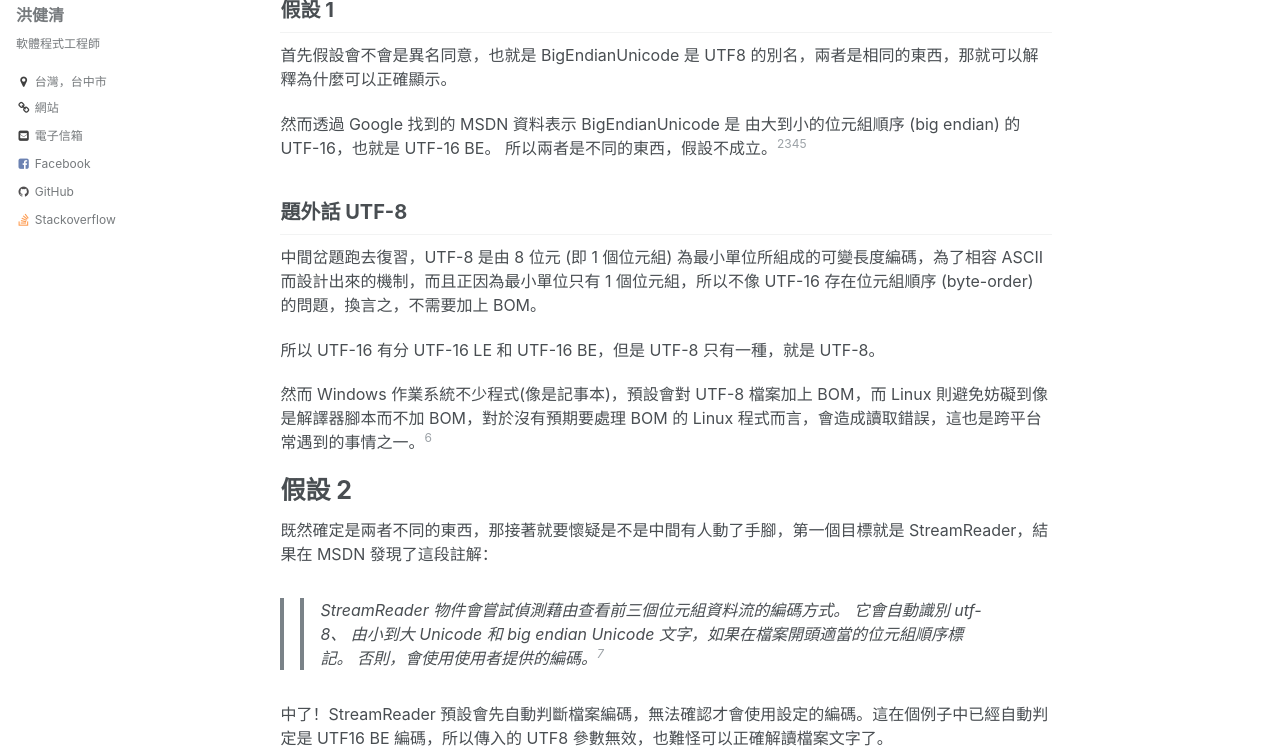
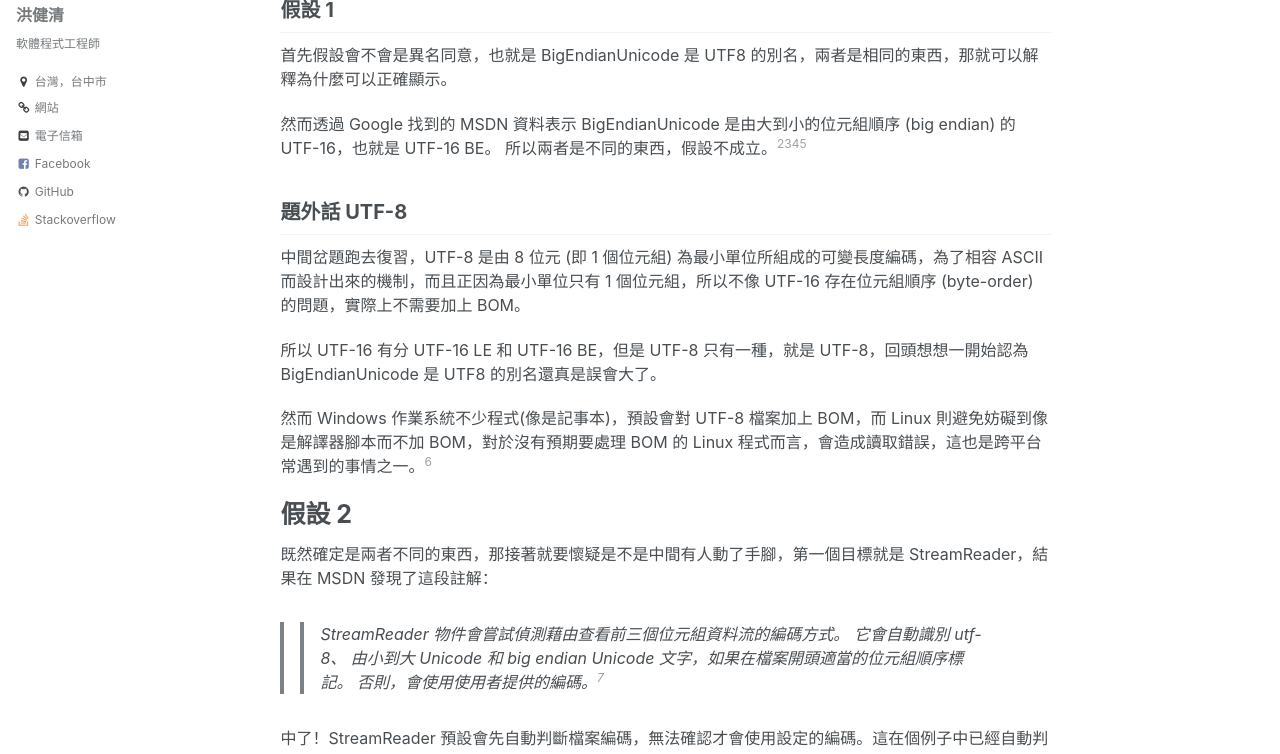
Before and after one commit to allyusd/twblog-source, a Jekyll site: the page built from _posts/2017-12-17-why-c-sharp-write-and-read-file-with-different-encoding but-success.md, in a window 1280 px wide and 900 px high, scrolled down 689 px, cut to the strip 146-900 px from the top of the window. Built offline with Jekyll 4.4.1, drawn with Linux system fonts in a browser that asks for light colours; comment, search, counter and statistics services are not loaded.

Commit message:
update: update post

```diff
--- a/_posts/2017-12-17-why-c-sharp-write-and-read-file-with-different-encoding but-success.md
+++ b/_posts/2017-12-17-why-c-sharp-write-and-read-file-with-different-encoding but-success.md
@@ -39,7 +39,7 @@ Console.ReadLine();
 
 首先假設會不會是異名同意，也就是 BigEndianUnicode 是 UTF8 的別名，兩者是相同的東西，那就可以解釋為什麼可以正確顯示。
 
-然而透過 Google 找到的 MSDN 資料表示 BigEndianUnicode 是 由大到小的位元組順序 (big endian) 的 UTF-16，也就是 UTF-16 BE。 所以兩者是不同的東西，假設不成立。[^2][^3][^4][^5]
+然而透過 Google 找到的 MSDN 資料表示 BigEndianUnicode 是由大到小的位元組順序 (big endian) 的 UTF-16，也就是 UTF-16 BE。 所以兩者是不同的東西，假設不成立。[^2][^3][^4][^5]
 
 [^2]:[MSDN - Encoding.UTF8 屬性](https://msdn.microsoft.com/zh-tw/library/system.text.encoding.utf8(v=vs.110).aspx)
 [^3]:[MSDN - Encoding.BigEndianUnicode 屬性](https://msdn.microsoft.com/zh-tw/library/system.text.encoding.bigendianunicode(v=vs.110).aspx)
@@ -47,9 +47,9 @@ Console.ReadLine();
 [^5]:[Wiki - UTF-16](https://zh.wikipedia.org/wiki/UTF-16)
 
 ## 題外話 UTF-8
-中間岔題跑去復習，UTF-8 是由 8 位元 (即 1 個位元組) 為最小單位所組成的可變長度編碼，為了相容 ASCII 而設計出來的機制，而且正因為最小單位只有 1 個位元組，所以不像 UTF-16 存在位元組順序 (byte-order) 的問題，換言之，不需要加上 BOM。
+中間岔題跑去復習，UTF-8 是由 8 位元 (即 1 個位元組) 為最小單位所組成的可變長度編碼，為了相容 ASCII 而設計出來的機制，而且正因為最小單位只有 1 個位元組，所以不像 UTF-16 存在位元組順序 (byte-order) 的問題，實際上不需要加上 BOM。
 
-所以 UTF-16 有分 UTF-16 LE 和 UTF-16 BE，但是 UTF-8 只有一種，就是 UTF-8。
+所以 UTF-16 有分 UTF-16 LE 和 UTF-16 BE，但是 UTF-8 只有一種，就是 UTF-8，回頭想想一開始認為 BigEndianUnicode 是 UTF8 的別名還真是誤會大了。
 
 然而 Windows 作業系統不少程式(像是記事本)，預設會對 UTF-8 檔案加上 BOM，而 Linux 則避免妨礙到像是解譯器腳本而不加 BOM，對於沒有預期要處理 BOM 的 Linux 程式而言，會造成讀取錯誤，這也是跨平台常遇到的事情之一。[^6]
 
```
